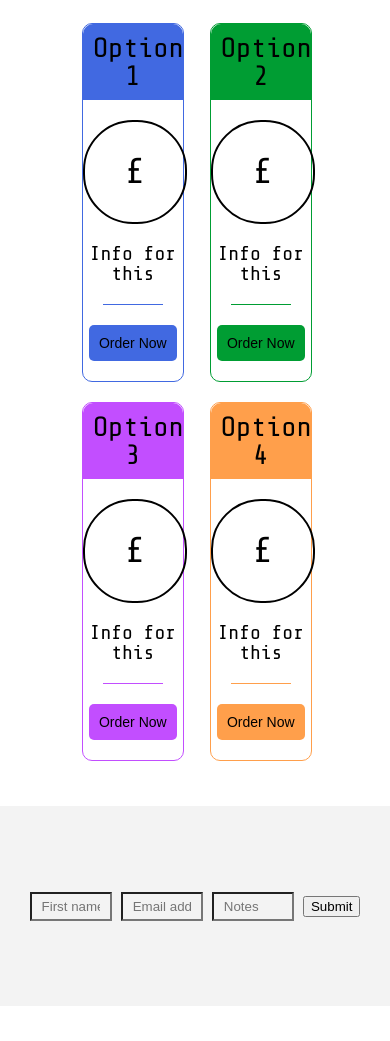
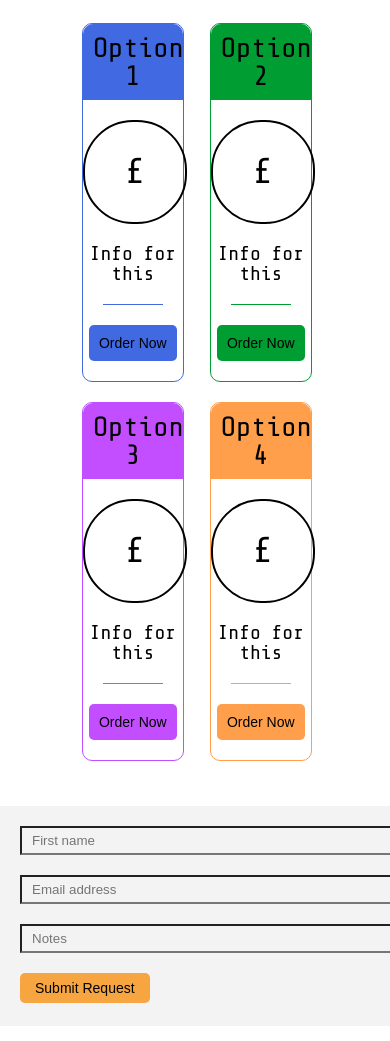
Before and after one commit to mordmaman/profile1, a plain HTML site: page index.html in a window 390 px wide. Shown: the part 2516-3557 px from the top of the page. Drawn offline with nearby package versions, Linux system fonts and the light colour scheme.

Commit message:
adds mobile styling to form

```diff
--- a/index.html
+++ b/index.html
@@ -240,7 +240,7 @@
             <input class="formName" type="text" name="firstname" placeholder="First name">
             <input class="formAddress" type="text" name="firstname" placeholder="Email address ">
             <input class="formNotes" type="text" name="firstname" placeholder="Notes">
-            <input type="submit">
+            <input type="submit" value="Submit Request">
         </form>
     </section>
 
--- a/styles.css
+++ b/styles.css
@@ -612,10 +612,17 @@ hr{
 
 input[type=text]:focus{
   box-shadow: 0 0 5px rgba(81, 203, 238, 1);
-  padding: 3px 0px 3px 3px;
   padding:5px 10px;
   margin: 5px 1px 3px 0px;
   border: 1px solid rgba(81, 203, 238, 1);
+}
+
+input[type=submit]{
+  padding: 7px 15px;
+  background-color: #F7A541;
+  border: 0;
+  border-radius: 5px;
+  font-size: 14px;
 }
 
 
@@ -732,6 +739,32 @@ input[type=text]:focus{
   margin: 0 auto;
 }
 
+/*section 4*/
+
+.section4{
+  height: 220px;
+  text-align: left;
+}
+
+.formName, .formAddress, .formNotes{
+  width: 90%;
+  background-color:#F3F3F3;
+  margin: 20px;
+  padding: 5px 10px;
+  display: block;
+}
+
+input[type=submit]{
+ display: block;
+ margin: 20px;
+}
+
+input[type=text]:focus{
+  box-shadow: 0 0 5px rgba(81, 203, 238, 1);
+  padding:5px 10px;
+  margin: 20px;
+  border: 1px solid rgba(81, 203, 238, 1);
+}
 
 
 
```
